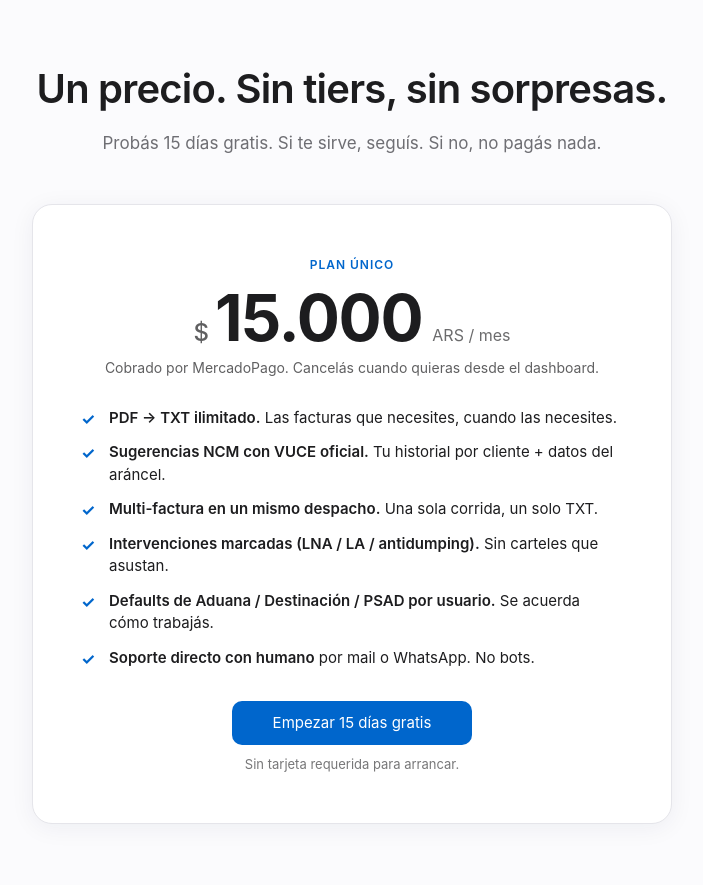
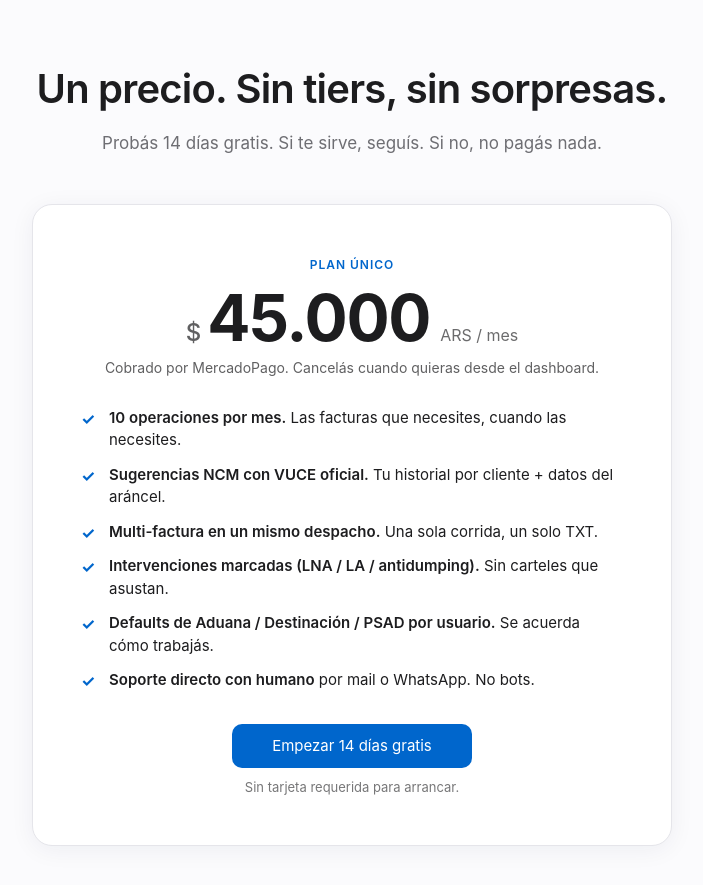
Before and after one commit to Memu007/CDI-vuce-, a plain HTML site: page proyecto_maria/templates/landing.html in a window 1280 px wide. Shown: the part 1360-2245 px from the top of the page, without its empty margins (288-991 px from the left). Drawn offline with Linux system fonts and the light colour scheme.

Commit message:
fix: actualizar landing con precio real (.000), trial 14 dias y limite de 10 ops
La landing tenia info vieja: precio .000 (real .000), trial 15 dias
(real 14), y 'PDF ilimitado' (real 10 ops/mes). Tambien corregido el
Schema.org que usa Google para mostrar precio en resultados.

```diff
--- a/proyecto_maria/templates/landing.html
+++ b/proyecto_maria/templates/landing.html
@@ -30,9 +30,9 @@
         "inLanguage": "es-AR",
         "offers": {
             "@type": "Offer",
-            "price": "15000",
+            "price": "45000",
             "priceCurrency": "ARS",
-            "description": "Plan único mensual. 15 días de prueba gratis."
+            "description": "Plan único mensual. 14 días de prueba gratis."
         },
         "provider": {
             "@type": "Organization",
@@ -217,7 +217,7 @@
     <section id="precio" class="pricing">
         <div class="section-head">
             <h2>Un precio. Sin tiers, sin sorpresas.</h2>
-            <p>Probás 15 días gratis. Si te sirve, seguís. Si no, no pagás nada.</p>
+            <p>Probás 14 días gratis. Si te sirve, seguís. Si no, no pagás nada.</p>
         </div>
 
         <div class="pricing-card">
@@ -225,14 +225,14 @@
                 <span class="pricing-eyebrow">Plan único</span>
                 <div class="pricing-amount">
                     <span class="pricing-currency">$</span>
-                    <span class="pricing-number">15.000</span>
+                    <span class="pricing-number">45.000</span>
                     <span class="pricing-period">ARS / mes</span>
                 </div>
                 <p class="pricing-sub">Cobrado por MercadoPago. Cancelás cuando quieras desde el dashboard.</p>
             </div>
 
             <ul class="pricing-list">
-                <li><strong>PDF → TXT ilimitado.</strong> Las facturas que necesites, cuando las necesites.</li>
+                <li><strong>10 operaciones por mes.</strong> Las facturas que necesites, cuando las necesites.</li>
                 <li><strong>Sugerencias NCM con VUCE oficial.</strong> Tu historial por cliente + datos del aráncel.</li>
                 <li><strong>Multi-factura en un mismo despacho.</strong> Una sola corrida, un solo TXT.</li>
                 <li><strong>Intervenciones marcadas (LNA / LA / antidumping).</strong> Sin carteles que asustan.</li>
@@ -241,7 +241,7 @@
             </ul>
 
             <div class="pricing-cta">
-                <button type="button" class="btn-primary btn-lg" id="btnPriceCta">Empezar 15 días gratis</button>
+                <button type="button" class="btn-primary btn-lg" id="btnPriceCta">Empezar 14 días gratis</button>
                 <span class="pricing-hint">Sin tarjeta requerida para arrancar.</span>
             </div>
         </div>
```
